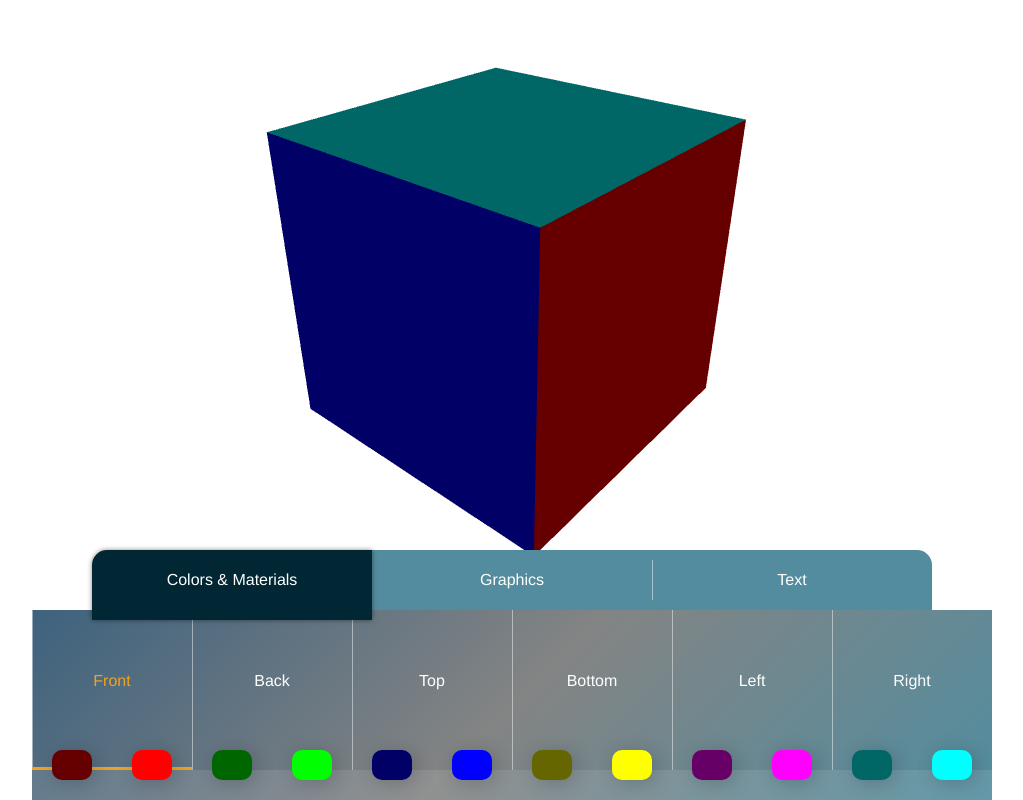
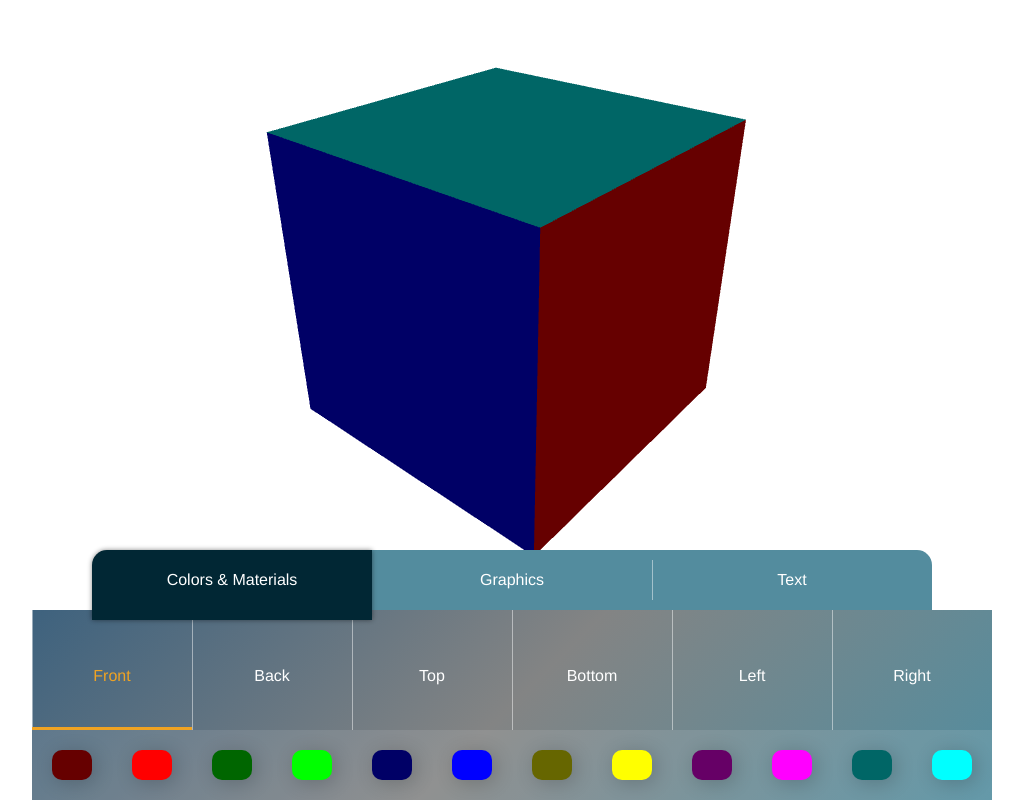
Before and after one commit to alex-pinchuk-itransition/gbuilder, a plain HTML site: page index.html in a window 1280 px wide. Shown: the whole page, without its empty margins (128-1151 px from the left). Drawn offline with nearby package versions, Linux system fonts and the light colour scheme.

Commit message:
fix painter

```diff
--- a/css/app.css
+++ b/css/app.css
@@ -18,7 +18,7 @@
 }
 .nav-control {
   width: 100%;
-  height: 30px;
+  height: 70px;
   position: absolute;
   bottom: 0px;
   background-color: #fff;
@@ -64,7 +64,7 @@
 .side {
   cursor: pointer;
   width: 160px;
-  height: 160px;
+  height: 120px;
   float: left;
   color: #fff;
   text-align: center;
@@ -72,7 +72,7 @@
 }
 .side:before {
   width: 1px;
-  height: 160px;
+  height: 120px;
   position: absolute;
   background-color: rgba(255,255,255,0.467);
   display: block;
@@ -84,7 +84,7 @@
 .side.selected:after {
   width: 160px;
   height: 3px;
-  top: 157px;
+  top: 117px;
   position: absolute;
   background-color: #f0a322;
   display: block;
@@ -92,7 +92,7 @@
 }
 .side span {
   display: block;
-  margin-top: 60px;
+  margin-top: 55px;
 }
 .color-pik {
   width: 960px;
```
